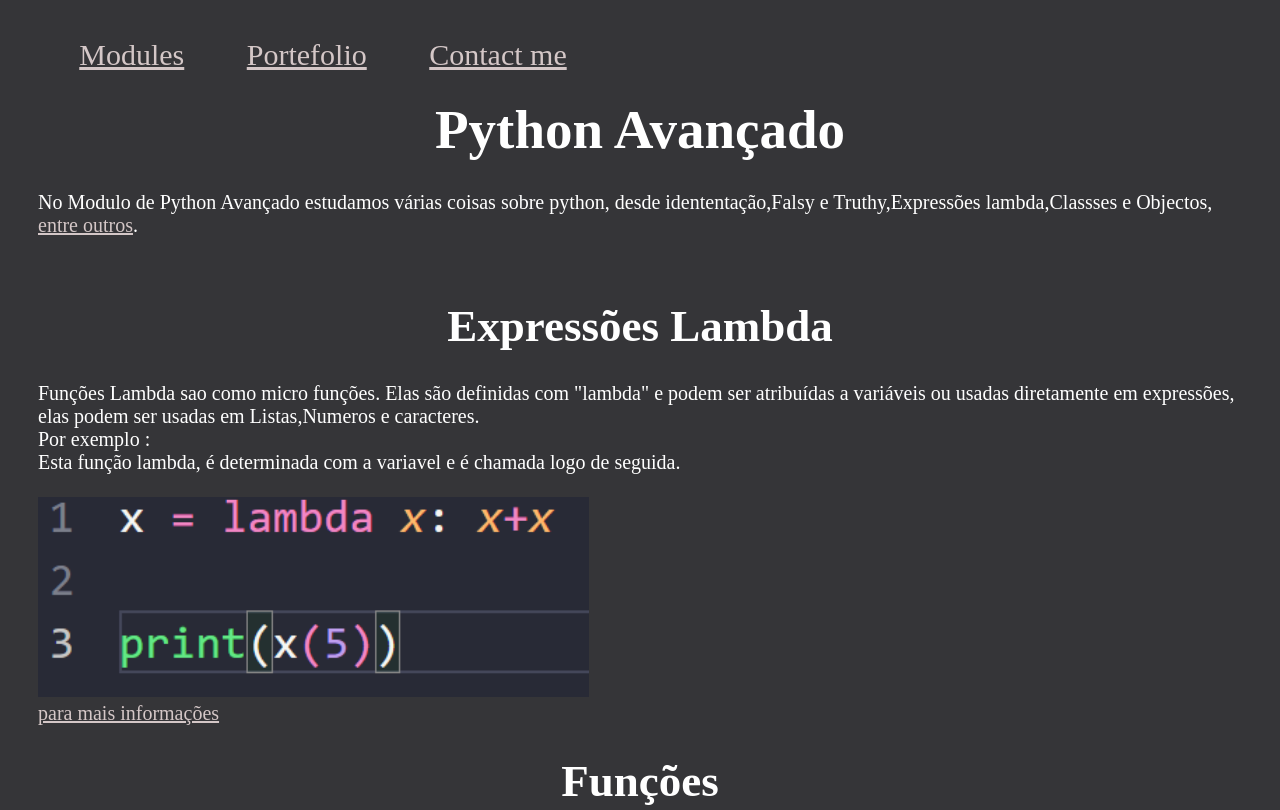
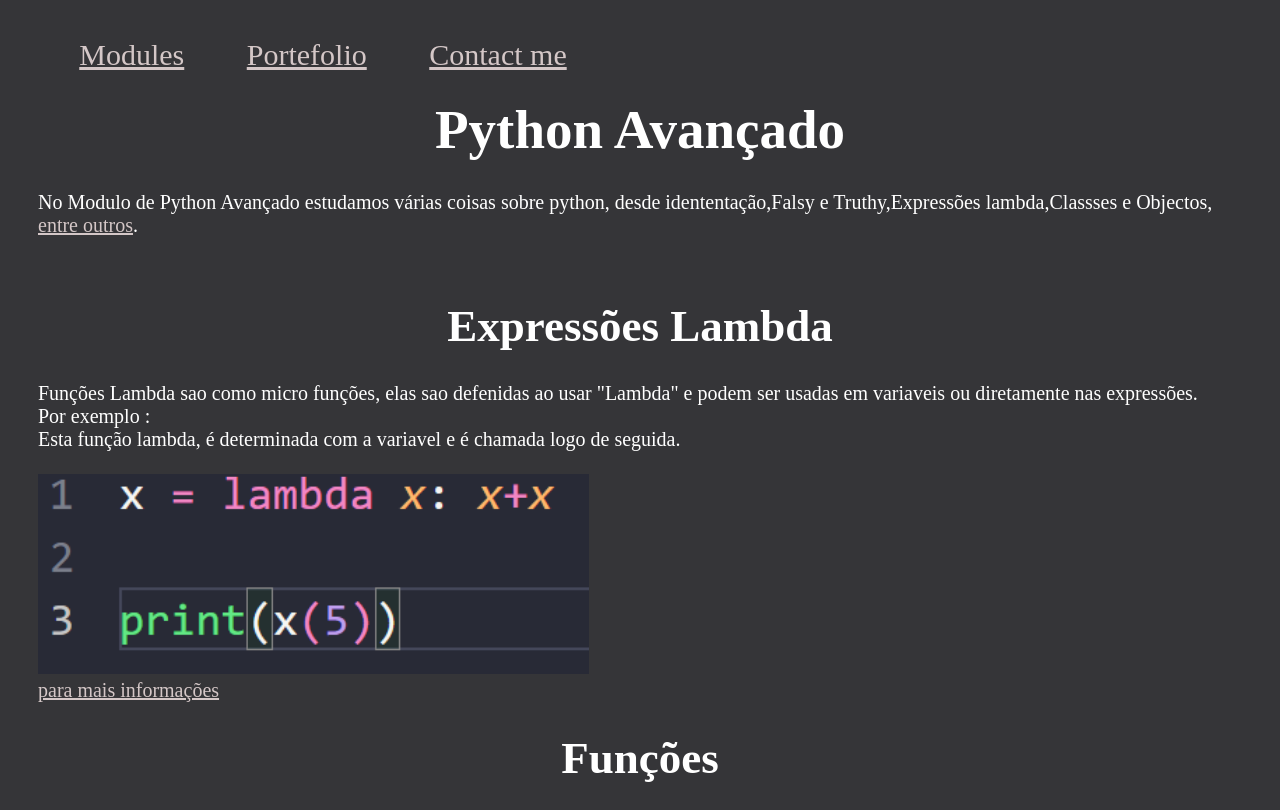
Before and after one commit to Guttojss/Modules, a plain HTML site: page Modulos/Python Avançado - 10794/index.htm in a window 1280 px wide. Shown: the top 810 px of the page. Drawn offline with Linux system fonts and the light colour scheme.

Commit message:
resumi um pouco as expressões lambda

```diff
--- a/Modulos/Python Avançado - 10794/index.htm
+++ b/Modulos/Python Avançado - 10794/index.htm
@@ -26,8 +26,7 @@
 
         <h2>Expressões Lambda</h2>
         <p>
-            Funções Lambda sao como micro funções.
-            Elas são definidas com "lambda" e podem ser atribuídas a variáveis ou usadas diretamente em expressões, elas podem ser usadas em Listas,Numeros e caracteres. <br>
+            Funções Lambda sao como micro funções, elas sao defenidas ao usar "Lambda" e podem ser usadas em variaveis ou diretamente nas expressões.<br>
             Por exemplo : <br>
             Esta função lambda, é determinada com a variavel e é chamada logo de seguida.<br><br>
             <img src="images/Lambda.png" alt="Exemplo de função lambda"><br>
```
